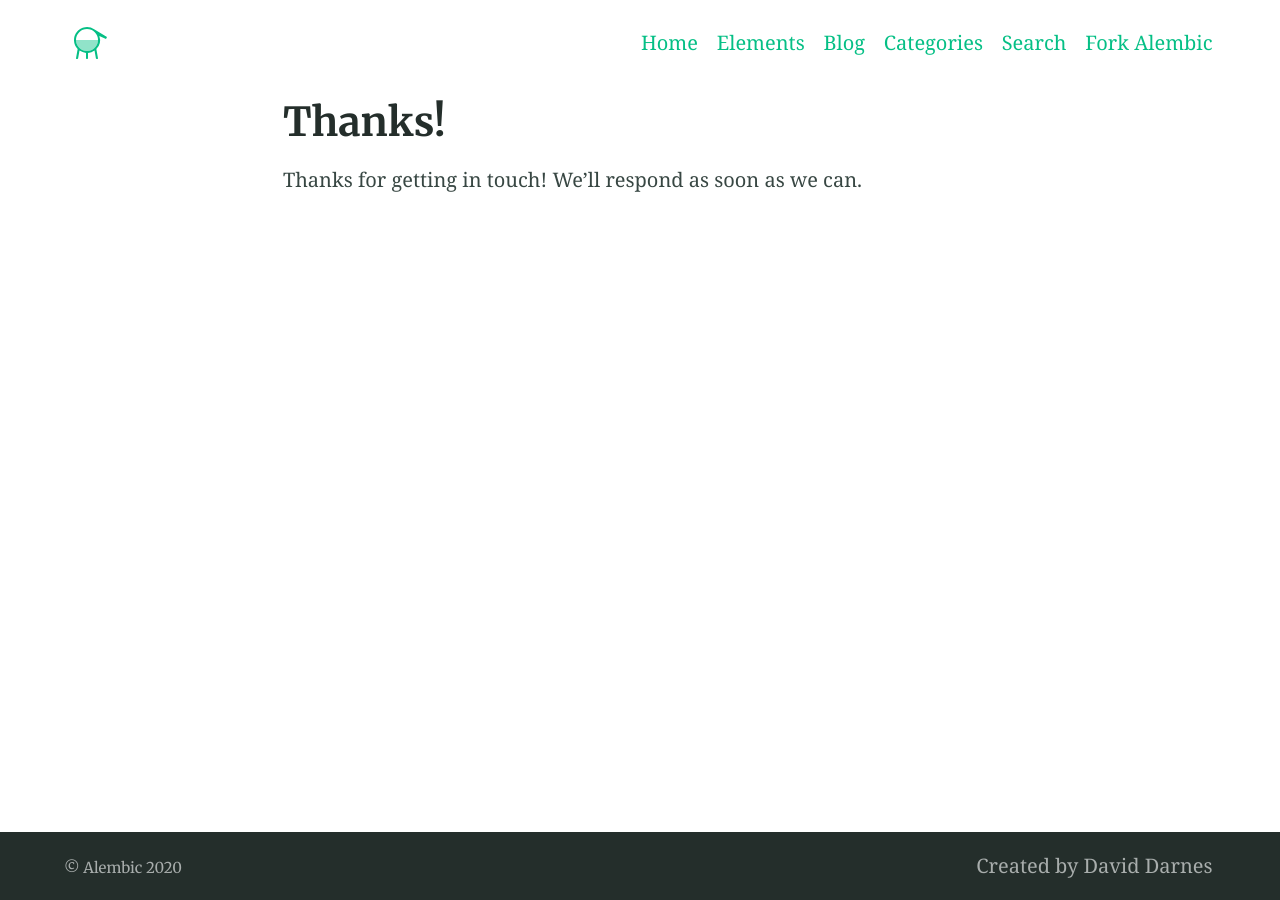
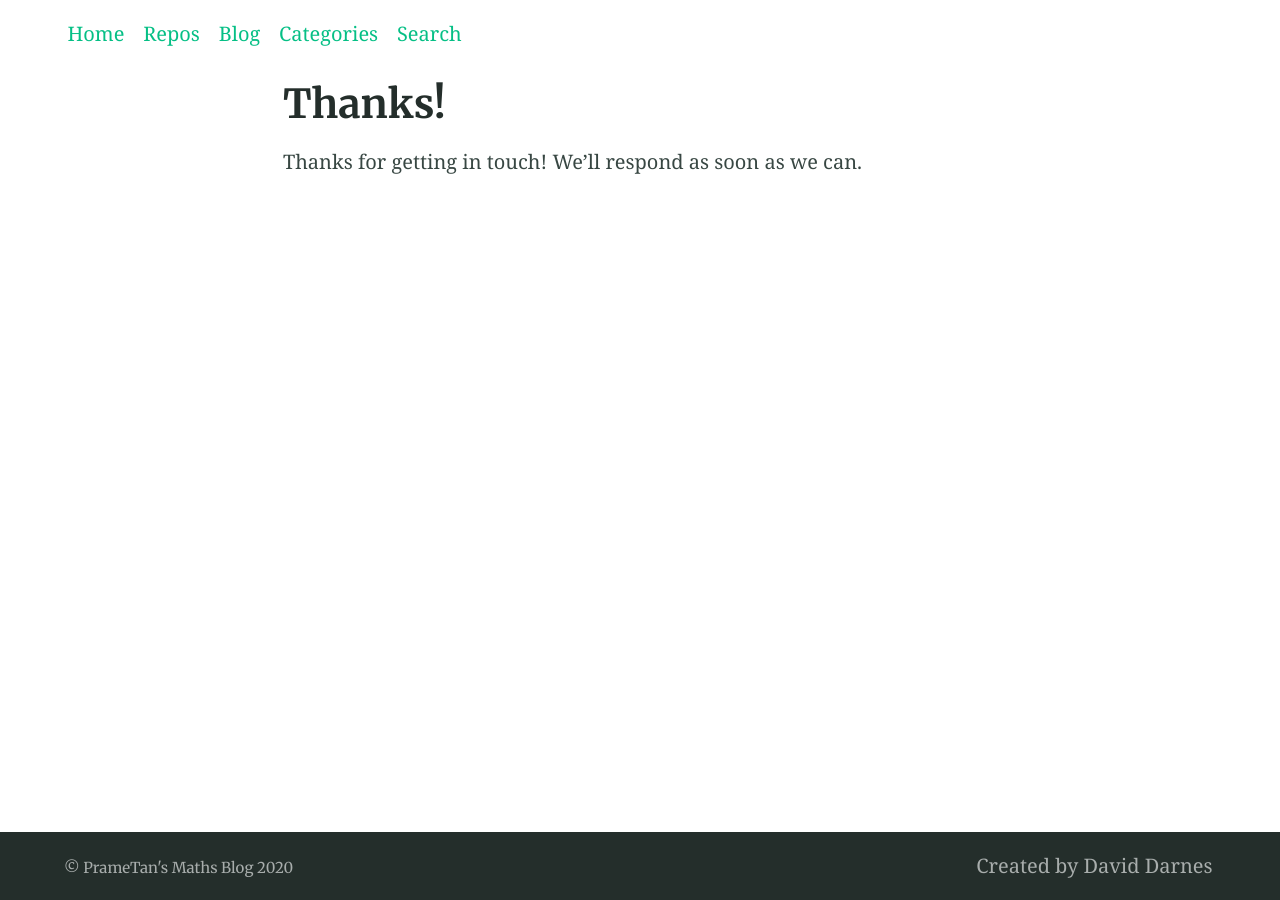
Before and after one commit to PrameTan/prametan.github.io, a Jekyll site: the page built from thanks.md, in a window 1280 px wide. Built offline with Jekyll 4.4.1, drawn with Linux system fonts in a browser that asks for light colours; our own code applies the rules of GitHub Pages for plain Markdown files.

Commit message:
Update config file

```diff
--- a/_config.yml
+++ b/_config.yml
@@ -39,16 +39,14 @@ plugins:
 paginate: 2 # jekyll-paginate > items per page
 paginate_path: blog/page:num # jekyll-paginate > blog page
 jekyll-mentions: https://twitter.com # jekyll-mentions > service used when @replying
-twitter:
-  username: DavidDarnes # jekyll-seo-tag > Owners twitter username
-author: DavidDarnes # jekyll-seo-tag > default author
+# twitter:
+#  username: DavidDarnes # jekyll-seo-tag > Owners twitter username
+author: PrameTan # jekyll-seo-tag > default author
 social: # jekyll-seo-tag > social overrides
-  name: David Darnes # jekyll-seo-tag > real name
+  name: Premmatat Tansuntorn # jekyll-seo-tag > real name
   links:  # jekyll-seo-tag > social aliases (sameAs)
-    - https://twitter.com/DavidDarnes
-    - https://www.facebook.com/daviddarnes
-    - https://www.linkedin.com/in/daviddarnes
-    - https://github.com/daviddarnes
+    - https://www.facebook.com/mathproblemaday/
+    - https://github.com/prametan
 # markdown: CommonMark # Markdown parse settings, CommonMark performs slightly better an others in build time
 # commonmark:
   # options: ["SMART", "FOOTNOTES"]
@@ -82,9 +80,9 @@ defaults:
 # 7. Site settings
 encoding: utf-8 # Make sure the encoding is right
 lang: en-GB # Set the site language
-title: "Alembic" # Site name or title, also used in jekyll-seo-tag
-logo: "/assets/logos/logo.svg" # Site logo, also used in jekyll-seo-tag
-description: "Alembic is a starting point for Jekyll projects. Rather than starting from scratch, this boilerplate is designed to get the ball rolling immediately" # Site description and default description, also used in jekyll-seo-tag
+title: "PrameTan's Maths Blog" # Site name or title, also used in jekyll-seo-tag
+# logo: "/assets/logos/logo.svg" # Site logo, also used in jekyll-seo-tag
+description: "A secret maths blog" # Site description and default description, also used in jekyll-seo-tag
 url: "https://alembic.darn.es" # Site url, also used in jekyll-seo-tag
 baseurl: ""
 repo: "https://github.com/daviddarnes/alembic"
@@ -110,16 +108,15 @@ favicons: # Favicons are also used in the manifest file. Syntax is 'size: path'
 navigation_header:
 - title: Home
   url: /
-- title: Elements
-  url: /elements/
+- title: Repos
+  url: /repos/
 - title: Blog
   url: /blog/
 - title: Categories
   url: /categories/
 - title: Search
   url: /search/
-- title: Fork Alembic
-  url: https://github.com/daviddarnes/alembic
+
 
 navigation_footer:
 - title: Created by David Darnes
```
